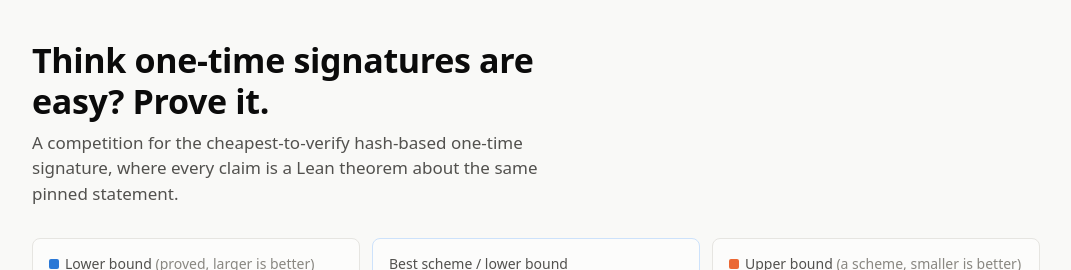
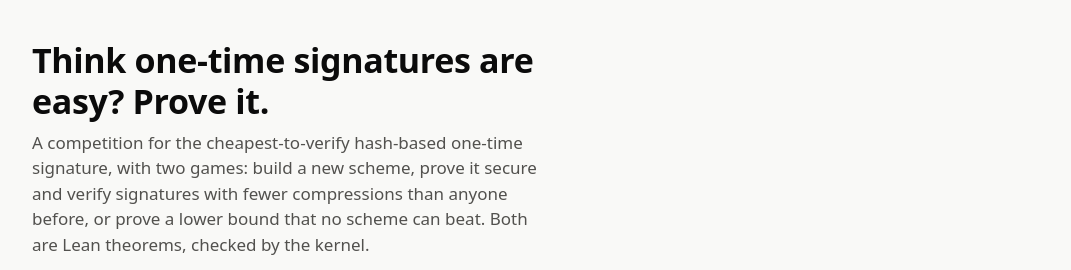
Before and after one commit to TomWambsgans/ots.golf, a FastAPI app: template service/app/templates/home.html in a window 1280 px wide. Shown: the part 59-329 px from the top of the page, without its empty margins (104-1175 px from the left). Run offline with FastAPI, Linux system fonts and the light colour scheme; the template is opened without the code that fills it, so the values that code supplies are empty.

Commit message:
Home: the lede names the two games
Co-Authored-By: Claude Fable 5.1 <noreply@anthropic.com>

```diff
--- a/service/app/templates/home.html
+++ b/service/app/templates/home.html
@@ -4,8 +4,9 @@
 <section class="hero">
   <div class="hero-text">
     <h1>Think one-time signatures are easy? Prove it.</h1>
-    <p class="lede">A competition for the cheapest-to-verify hash-based one-time signature, where every claim is a Lean theorem about
-    the same pinned statement.</p>
+    <p class="lede">A competition for the cheapest-to-verify hash-based one-time signature, with two games: build a new scheme,
+    prove it secure and verify signatures with fewer compressions than anyone before, or prove a lower bound that no scheme can beat.
+    Both are Lean theorems, checked by the kernel.</p>
   </div>
   <div class="art-wrap" aria-hidden="true">{{ art|safe }}</div>
 </section>
```
